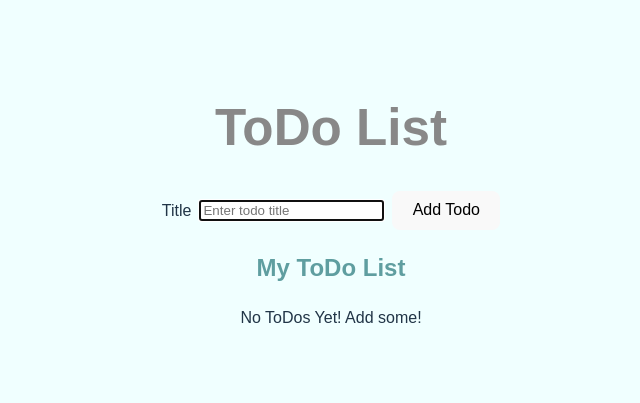
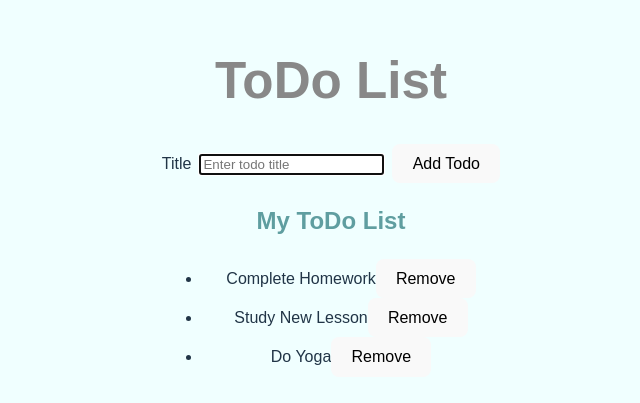
Before and after one commit to DariaPavlyuk81/react_todo, a React (Vite) app: page / in a window 1280 px wide. Shown: the part 197-600 px from the top of the page, without its empty margins (309-949 px from the left). Built offline with nearby package versions, Linux system fonts and the light colour scheme.

Commit message:
Week_8_Async

```diff
--- a/src/App.jsx
+++ b/src/App.jsx
@@ -2,10 +2,8 @@ import "./App.css";
 import React, { useEffect, useState } from "react";
 import TodoList from "./TodoList";
 import AddTodoForm from "./AddTodoForm"; //import AddTodoForm
-import useSemiPersistentState from "./hooks/useSemiPersistentState";
 
-// const App = () => {
-// const [todoList,setTodoList]=useState([]);
+
 
 // //load from local Storage
 // useEffect (() => {
@@ -15,22 +13,78 @@ import useSemiPersistentState from "./hooks/useSemiPersistentState";
 //   }
 // },[]);
 
-// const App = ()=> {
+//  const App = ()=> {
 //   const [todoList,setTodoList] = useState (() => {
-//     const savedTodoList = localStorage.getItem('savedTodoList');
+//          const savedTodoList = localStorage.getItem('savedTodoList');
 //     return savedTodoList ? JSON.parse(savedTodoList) : [];
 //   });
 
+//   useEffect (() => {
+//     if (todoList.length >0) {
+//         localStorage.setItem('savedTodoList', JSON.stringify(todoList));
+//     }
+
+//   },[todoList]);
+
+
 const App = () => {
-  const [todoList, setTodoList] = useSemiPersistentState();
-  //addToDo function
+  const [todoList,setTodoList] = useState([]);
+  const [isLoading,setIsLoading] = useState(true);
+
+  useEffect(()=> {
+    const fetchTodos = new Promise((resolve, reject) => {
+      setTimeout(()=> {
+        resolve({
+          data:{
+            todoList:[
+              {id: 1, title: "Complete Homework"},
+              {id: 2, title: "Study New Lesson"},
+              {id: 3, title: "Do Yoga"},
+            ],
+          },
+        });
+      }, 2000)
+    });
+    fetchTodos.then((result)=> {
+      setTodoList(result.data.todoList);
+      setIsLoading(false);
+    });
+  },[]);
+
+useEffect (() => {
+  if (!isLoading) {
+    localStorage.setItem("savedTodoList", JSON.stringify(todoList));
+  }
+}, [todoList, isLoading]);
+
+
+  //addToDo fun ction
   const addTodo = (newTodo) => {
     setTodoList([...todoList, newTodo]);
   };
+
   const removeTodo = (id) => {
     const updatedTodoList = todoList.filter((todo) => todo.id !== id);
     setTodoList(updatedTodoList);
   };
+
+return (
+    <>
+      <h1>ToDo List</h1>
+      {/* Conditional loading message */}
+      {isLoading? (
+        <p>Loading...</p>
+      ):(
+        <>
+      <AddTodoForm onAddTodo={addTodo} />
+      <TodoList todoList={todoList} onRemoveTodo={removeTodo} />
+    </>
+      )}
+      </>
+  );
+};
+
+
 
   // //save todo list to localStorage
   // useEffect (() => {
@@ -49,14 +103,6 @@ const App = () => {
   //   setTodoList([...todoList,newTodo]);
   // };
 
-  return (
-    <>
-      <h1>ToDo List</h1>
-      <AddTodoForm onAddTodo={addTodo} />
-      <TodoList todoList={todoList} onRemoveTodo={removeTodo} />
-    </>
-  );
-};
 
 // const [todos, setTodos] = useState([
 //   { id: 1, title: "Complete Homework" },
--- a/src/hooks/useSemiPersistentState.js
+++ /dev/null
@@ -1,18 +0,0 @@
-import {useState, useEffect} from 'react';
-
-//custom hook
-const useSemiPersistentState = () => {
-    const [todoList, setTodoList ] = useState (() => {
-        const savedTodoList = localStorage.getItem('savedTodoList');
-        return savedTodoList ? JSON.parse (savedTodoList) : [];
-    });
-
-    useEffect (() => {
-        if (todoList.length >0) {
-            localStorage.setItem('savedTodoList', JSON.stringify(todoList));
-        }
-
-    },[todoList]);
-    return [todoList,setTodoList];
-};
-export default useSemiPersistentState;
```
